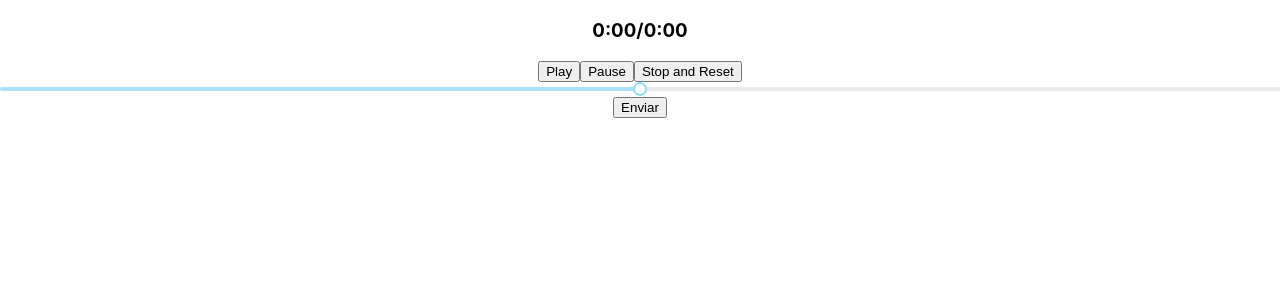
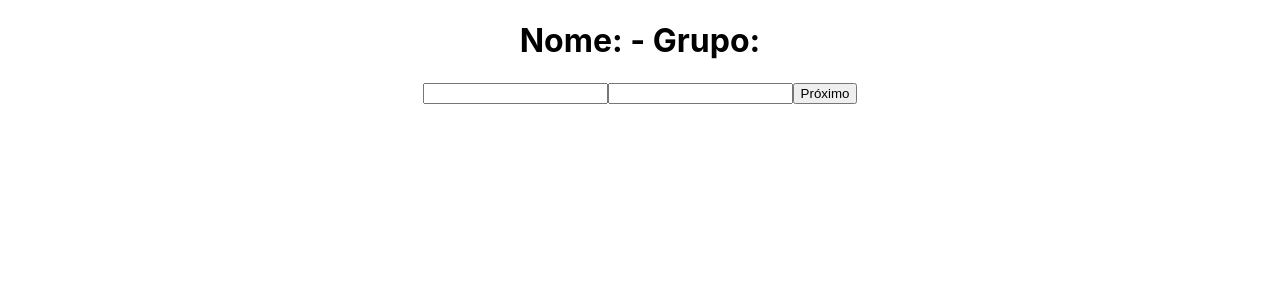
Before and after one commit to arthurfaraco67/musical-tool-front, a React (Create React App) app: page / in a window 1280 px wide. Shown: the top 300 px of the page. Built offline with nearby package versions, Linux system fonts and the light colour scheme.

Commit message:
Extract AnalyzeMusic components + disable submit and control buttons

```diff
--- a/src/AnalyzeMusic.js
+++ /dev/null
@@ -1,99 +0,0 @@
-import React from "react";
-import useSliderState from "./hooks/useSliderState";
-import ReactAudioPlayer from "react-audio-player";
-import prettyMilliseconds from "pretty-ms";
-import Slider from "rc-slider";
-import "rc-slider/assets/index.css";
-
-export default function AnalyzeMusic(props) {
-  const [value, updateValue] = useSliderState(0.5);
-  const [timestamp, updateTimestamp, resetTimestamp] = useSliderState(0);
-  const [duration, updateDuration] = useSliderState(0);
-  const [musicAnalysis, updateMusicAnalysis, resetMusicAnalysis] =
-    useSliderState([]);
-
-  const params = ["sust", "improv"];
-  let audio;
-
-  const setDuration = (e) => {
-    updateDuration(e.srcElement.duration);
-  };
-
-  const handlePlay = () => {
-    audio.play();
-  };
-
-  const handlePause = () => {
-    audio.pause();
-  };
-
-  const handleReset = () => {
-    handlePause();
-    audio.currentTime = 0;
-    resetTimestamp();
-    resetMusicAnalysis();
-  };
-
-  const handleListen = (time) => {
-    if (timestamp !== time) {
-      updateTimestamp(Math.floor(time));
-
-      updateMusicAnalysis(
-        musicAnalysis.concat({
-          timestamp: Math.floor(time),
-          value: value,
-        })
-      );
-    }
-  };
-
-  const handleEnded = () => {
-    updateTimestamp(duration);
-  };
-
-  const handleSubmit = () => {
-    props.updateAnalysis({ params, musicAnalysis });
-    props.nextStep();
-  };
-
-  return (
-    <div>
-      <h3>
-        {prettyMilliseconds(timestamp * 1000, {
-          colonNotation: true,
-          secondsDecimalDigits: 0,
-        })}
-        /
-        {prettyMilliseconds(duration * 1000, {
-          colonNotation: true,
-          secondsDecimalDigits: 0,
-        })}
-      </h3>
-      <button onClick={handlePlay}>Play</button>
-      <button onClick={handlePause}>Pause</button>
-      <button onClick={handleReset}>Stop and Reset</button>
-
-      <ReactAudioPlayer
-        src="https://docs.google.com/uc?export=download&id=1pSXTLJ2WZVTqvlj4THgOImalzLA_SWcX"
-        listenInterval={1000}
-        onCanPlay={setDuration}
-        onListen={handleListen}
-        onEnded={handleEnded}
-        ref={(element) => {
-          if (element) {
-            audio = element.audioEl.current;
-          }
-        }}
-      />
-
-      <Slider
-        defaultValue={value}
-        min={0}
-        max={1}
-        step={0.1}
-        onAfterChange={updateValue}
-      />
-      <button onClick={handleSubmit}>Enviar</button>
-    </div>
-  );
-}
--- a/src/FormFlow.js
+++ b/src/FormFlow.js
@@ -1,11 +1,11 @@
-import React, { useState } from "react";
-import IdentificationForm from "./IdentificationForm";
-import SelectMusic from "./SelectMusic";
-import AnalyzeMusic from "./AnalyzeMusic";
+import React, { useState } from 'react';
+import IdentificationForm from './IdentificationForm';
+import SelectMusic from './SelectMusic';
+import AnalyzeMusic from './analyzeMusic/AnalyzeMusic';
 
 export default function Formflow() {
-  const [step, setStep] = useState(3);
-  const [analysis, setAnalysis] = useState({});
+	const [ step, setStep ] = useState(1);
+	const [ analysis, setAnalysis ] = useState({});
 
 	const nextStep = () => {
 		setStep(step + 1);
@@ -19,20 +19,11 @@ export default function Formflow() {
 
 	switch (step) {
 		case 1:
-      return (
-        <IdentificationForm
-          nextStep={nextStep}
-          updateAnalysis={updateAnalysis}
-        />
-      );
+			return <IdentificationForm nextStep={nextStep} updateAnalysis={updateAnalysis} />;
 		case 2:
-      return (
-        <SelectMusic nextStep={nextStep} updateAnalysis={updateAnalysis} />
-      );
+			return <SelectMusic nextStep={nextStep} updateAnalysis={updateAnalysis} />;
 		case 3:
-      return (
-        <AnalyzeMusic nextStep={nextStep} updateAnalysis={updateAnalysis} />
-      );
+			return <AnalyzeMusic nextStep={nextStep} updateAnalysis={updateAnalysis} />;
 		default:
 			return <h1>Other steps...</h1>;
 	}
--- /dev/null
+++ b/src/analyzeMusic/AnalyzeMusic.js
@@ -0,0 +1,97 @@
+import React, { useEffect } from 'react';
+import Timestamp from './components/Timestamp';
+import ControlButtons from './components/ControlButtons';
+import useSliderState from '../hooks/useSliderState';
+import ReactAudioPlayer from 'react-audio-player';
+import Slider from 'rc-slider';
+import 'rc-slider/assets/index.css';
+
+export default function AnalyzeMusic(props) {
+	const [ value, updateValue ] = useSliderState(0.5);
+	const [ timestamp, updateTimestamp, resetTimestamp ] = useSliderState(0);
+	const [ duration, updateDuration ] = useSliderState(0);
+	const [ musicAnalysis, updateMusicAnalysis, resetMusicAnalysis ] = useSliderState([]);
+	const [ disableSubmit, updateDisableSubmit ] = useSliderState(true);
+	const [ disableControls, updateDisableControls ] = useSliderState(false);
+
+	const params = [ 'sust', 'improv' ];
+	let audio;
+
+	const setDuration = (e) => {
+		updateDuration(e.srcElement.duration);
+	};
+
+	const handlePlay = () => {
+		audio.play();
+	};
+
+	const handlePause = () => {
+		audio.pause();
+	};
+
+	const handleReset = () => {
+		handlePause();
+		audio.currentTime = 0;
+		resetTimestamp();
+		resetMusicAnalysis();
+	};
+
+	const handleListen = (time) => {
+		if (timestamp !== time) {
+			updateTimestamp(Math.floor(time));
+
+			updateMusicAnalysis(
+				musicAnalysis.concat({
+					timestamp: Math.floor(time),
+					value: value
+				})
+			);
+		}
+	};
+
+	const handleEnded = () => {
+		updateTimestamp(duration);
+	};
+
+	const handleSubmit = () => {
+		props.updateAnalysis({ params, musicAnalysis });
+		props.nextStep();
+	};
+
+	useEffect(
+		() => {
+			const openAnalysis = timestamp === 0 || timestamp < duration;
+			updateDisableSubmit(openAnalysis);
+			updateDisableControls(!openAnalysis);
+		},
+		[ timestamp, duration ]
+	);
+
+	return (
+		<div>
+			<Timestamp timestamp={timestamp} duration={duration} />
+			<ControlButtons
+				disableControls={disableControls}
+				handlePlay={handlePlay}
+				handlePause={handlePause}
+				handleReset={handleReset}
+			/>
+			<ReactAudioPlayer
+				src='https://docs.google.com/uc?export=download&id=1pSXTLJ2WZVTqvlj4THgOImalzLA_SWcX'
+				listenInterval={1000}
+				onCanPlay={setDuration}
+				onListen={handleListen}
+				onEnded={handleEnded}
+				ref={(element) => {
+					if (element) {
+						audio = element.audioEl.current;
+					}
+				}}
+			/>
+			<Slider defaultValue={value} min={0} max={1} step={0.1} onAfterChange={updateValue} />
+			<button disabled={disableSubmit} onClick={handleSubmit}>
+				Enviar
+			</button>
+		</div>
+	);
+}
--- /dev/null
+++ b/src/analyzeMusic/components/ControlButtons.js
@@ -0,0 +1,20 @@
+import React from 'react';
+import 'rc-slider/assets/index.css';
+
+export default function ControlButtons(props) {
+	const { disableControls, handlePlay, handlePause, handleReset } = props;
+
+	return (
+		<div>
+			<button disabled={disableControls} onClick={handlePlay}>
+				Play
+			</button>
+			<button disabled={disableControls} onClick={handlePause}>
+				Pause
+			</button>
+			<button disabled={disableControls} onClick={handleReset}>
+				Stop and Reset
+			</button>
+		</div>
+	);
+}
--- /dev/null
+++ b/src/analyzeMusic/components/Timestamp.js
@@ -0,0 +1,21 @@
+import React from 'react';
+import prettyMilliseconds from 'pretty-ms';
+
+export default function AnalyzeMusic(props) {
+	const { timestamp, duration } = props;
+
+	const toMilliseconds = (time) => {
+		return time
+			? prettyMilliseconds(time * 1000, {
+					colonNotation: true,
+					secondsDecimalDigits: 0
+				})
+			: '0:00';
+	};
+
+	return (
+		<h3>
+			{toMilliseconds(timestamp)}/{toMilliseconds(duration)}
+		</h3>
+	);
+}
```
Also changed, not shown: src/hooks/useSliderState.js (+3 -4 lines). Lines whose indentation alone changed are shown as unchanged.
